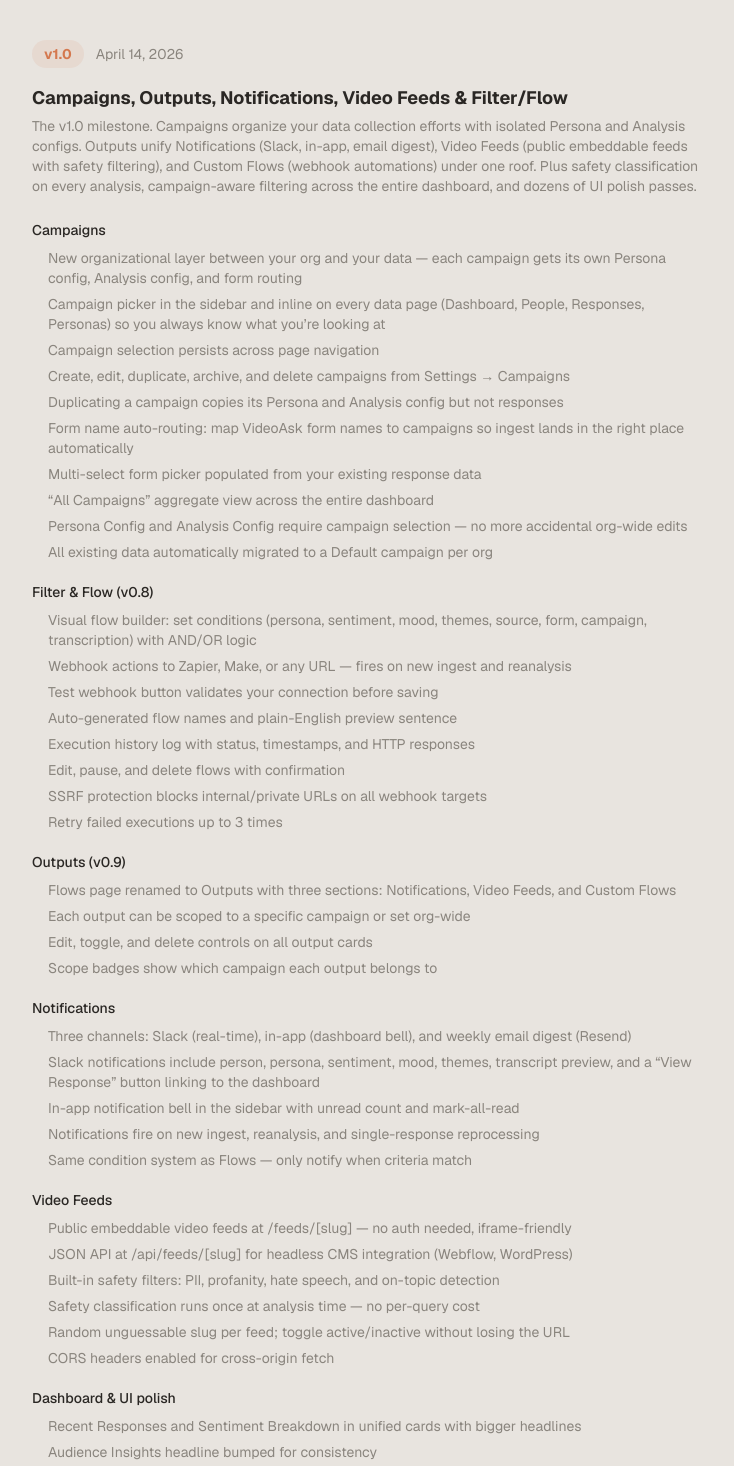
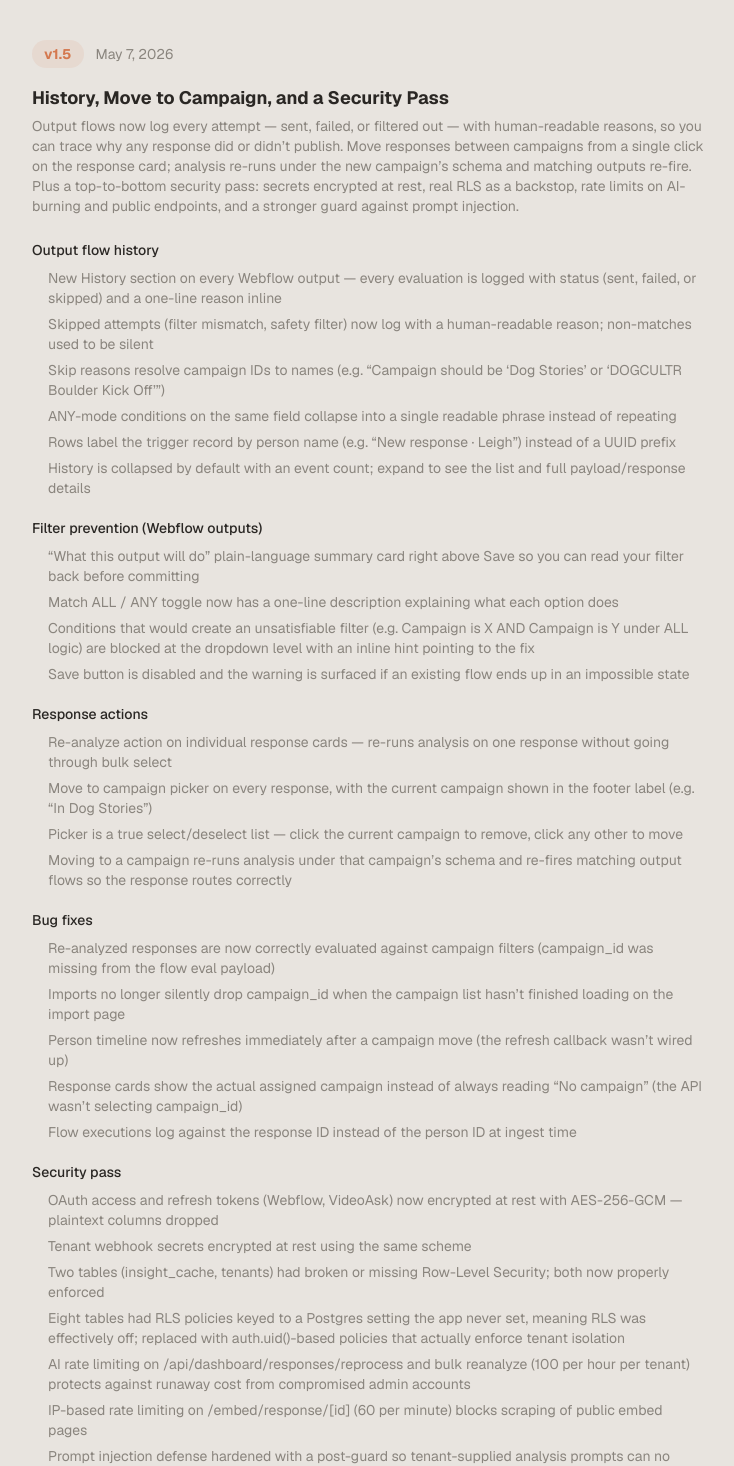
Before and after one commit to levibethune/we-hear-you, a Next.js app: page /releases in a window 1280 px wide. Shown: the part 184-1650 px from the top of the page, without its empty margins (272-1006 px from the left). Built offline with nearby package versions, Linux system fonts and the light colour scheme; no server answers.

Commit message:
Add v1.5 release notes
History, Move to Campaign, and a Security Pass — covers output flow
history with human-readable reasons, filter prevention on Webflow
outputs, individual-response Re-analyze and Move to campaign actions,
the bug fixes from this stretch, and the full security hardening pass.

```diff
--- a/app/releases/page.tsx
+++ b/app/releases/page.tsx
@@ -2,6 +2,66 @@ import Link from "next/link";
 import { Logo } from "../components/Logo";
 
 const releases = [
+  {
+    version: "1.5",
+    date: "May 7, 2026",
+    title: "History, Move to Campaign, and a Security Pass",
+    summary:
+      "Output flows now log every attempt — sent, failed, or filtered out — with human-readable reasons, so you can trace why any response did or didn’t publish. Move responses between campaigns from a single click on the response card; analysis re-runs under the new campaign’s schema and matching outputs re-fire. Plus a top-to-bottom security pass: secrets encrypted at rest, real RLS as a backstop, rate limits on AI-burning and public endpoints, and a stronger guard against prompt injection.",
+    sections: [
+      {
+        heading: "Output flow history",
+        items: [
+          "New History section on every Webflow output — every evaluation is logged with status (sent, failed, or skipped) and a one-line reason inline",
+          "Skipped attempts (filter mismatch, safety filter) now log with a human-readable reason; non-matches used to be silent",
+          "Skip reasons resolve campaign IDs to names (e.g. “Campaign should be ‘Dog Stories’ or ‘DOGCULTR Boulder Kick Off’”)",
+          "ANY-mode conditions on the same field collapse into a single readable phrase instead of repeating",
+          "Rows label the trigger record by person name (e.g. “New response · Leigh”) instead of a UUID prefix",
+          "History is collapsed by default with an event count; expand to see the list and full payload/response details",
+        ],
+      },
+      {
+        heading: "Filter prevention (Webflow outputs)",
+        items: [
+          "“What this output will do” plain-language summary card right above Save so you can read your filter back before committing",
+          "Match ALL / ANY toggle now has a one-line description explaining what each option does",
+          "Conditions that would create an unsatisfiable filter (e.g. Campaign is X AND Campaign is Y under ALL logic) are blocked at the dropdown level with an inline hint pointing to the fix",
+          "Save button is disabled and the warning is surfaced if an existing flow ends up in an impossible state",
+        ],
+      },
+      {
+        heading: "Response actions",
+        items: [
+          "Re-analyze action on individual response cards — re-runs analysis on one response without going through bulk select",
+          "Move to campaign picker on every response, with the current campaign shown in the footer label (e.g. “In Dog Stories”)",
+          "Picker is a true select/deselect list — click the current campaign to remove, click any other to move",
+          "Moving to a campaign re-runs analysis under that campaign’s schema and re-fires matching output flows so the response routes correctly",
+        ],
+      },
+      {
+        heading: "Bug fixes",
+        items: [
+          "Re-analyzed responses are now correctly evaluated against campaign filters (campaign_id was missing from the flow eval payload)",
+          "Imports no longer silently drop campaign_id when the campaign list hasn’t finished loading on the import page",
+          "Person timeline now refreshes immediately after a campaign move (the refresh callback wasn’t wired up)",
+          "Response cards show the actual assigned campaign instead of always reading “No campaign” (the API wasn’t selecting campaign_id)",
+          "Flow executions log against the response ID instead of the person ID at ingest time",
+        ],
+      },
+      {
+        heading: "Security pass",
+        items: [
+          "OAuth access and refresh tokens (Webflow, VideoAsk) now encrypted at rest with AES-256-GCM — plaintext columns dropped",
+          "Tenant webhook secrets encrypted at rest using the same scheme",
+          "Two tables (insight_cache, tenants) had broken or missing Row-Level Security; both now properly enforced",
+          "Eight tables had RLS policies keyed to a Postgres setting the app never set, meaning RLS was effectively off; replaced with auth.uid()-based policies that actually enforce tenant isolation",
+          "AI rate limiting on /api/dashboard/responses/reprocess and bulk reanalyze (100 per hour per tenant) protects against runaway cost from compromised admin accounts",
+          "IP-based rate limiting on /embed/response/[id] (60 per minute) blocks scraping of public embed pages",
+          "Prompt injection defense hardened with a post-guard so tenant-supplied analysis prompts can no longer override the security instructions",
+        ],
+      },
+    ],
+  },
   {
     version: "1.0",
     date: "April 14, 2026",
```
Also changed, not shown: 1 other file (tests, documents, lock files or other folders).
